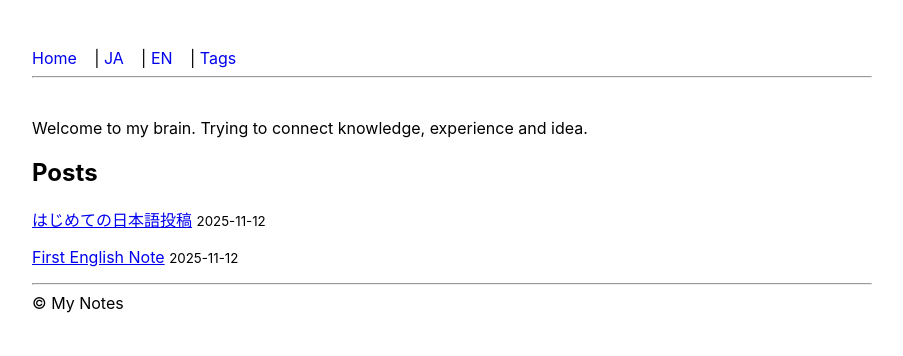
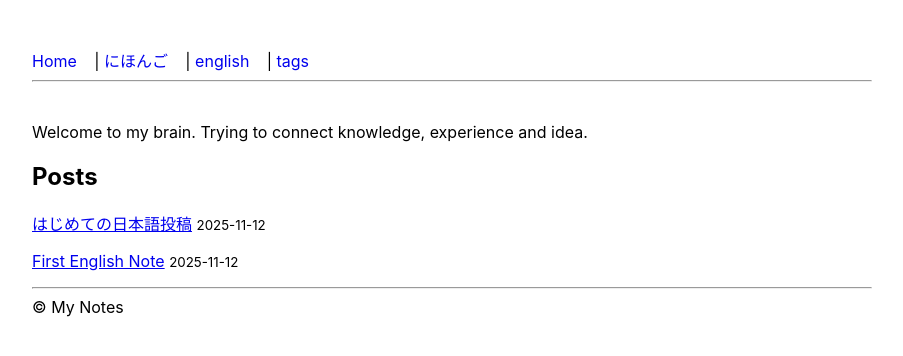
Before and after one commit to tsuredurenarumamani/notes, a Jekyll site: the page built from index.md, in a window 1280 px wide. Shown: the top 356 px of the page, without its empty margins (188-1091 px from the left). Built offline with Jekyll 4.4.1, drawn with Linux system fonts in a browser that asks for light colours.

Commit message:
Update default.html

```diff
--- a/_layouts/default.html
+++ b/_layouts/default.html
@@ -10,9 +10,9 @@
   <body>
     <header style="padding:1rem 0;">
       <a href="{{ "/" | relative_url }}">Home</a> |
-      <a href="{{ "/ja/" | relative_url }}">JA</a> |
-      <a href="{{ "/en/" | relative_url }}">EN</a> |
-      <a href="{{ "/tags/" | relative_url }}">Tags</a>
+      <a href="{{ "/ja/" | relative_url }}">にほんご</a> |
+      <a href="{{ "/en/" | relative_url }}">english</a> |
+      <a href="{{ "/tags/" | relative_url }}">tags</a>
       <hr>
     </header>
     <main class="container">
```
